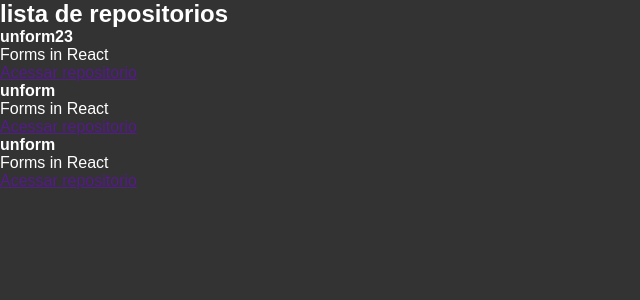
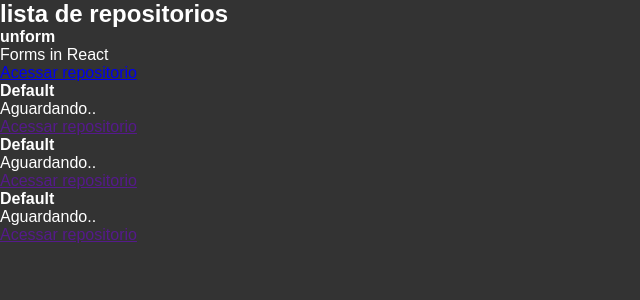
Before and after one commit to jailcomfranssa/React.js_com_Webpack-5, a React app: page / in a window 1280 px wide. Shown: the top 300 px of the page, without its empty margins (0-640 px from the left). Built offline with nearby package versions, Linux system fonts and the light colour scheme.

Commit message:
Propriedades no React

```diff
--- /dev/null
+++ b/src/components/RepositoryItem.jsx
@@ -0,0 +1,12 @@
+import React from 'react'
+
+export const RepositoryItem = (props) => {
+    return (
+        <li>
+            <strong>{props.repository?.name ?? "Default"}</strong>
+            <p>{props.repository?.description ?? "Aguardando.."}</p>
+            <a href={props.repository?.link ?? ""}> Acessar repositorio</a>
+        </li>
+
+    )
+}
--- a/src/components/RepositoryList.jsx
+++ b/src/components/RepositoryList.jsx
@@ -1,35 +1,25 @@
-const repositoryName = 'unform23'
+import { RepositoryItem } from "./RepositoryItem"
 
-export function RespositoryList(){
-    return(
+const repository = {
+    name: 'unform',
+    description: 'Forms in React',
+    link:'https://github.com'
+}
+
+export function RespositoryList() {
+    return (
         <section className="repository-list">
             <h1>lista de repositorios</h1>
 
             <ul>
-                <li>
-                    <strong>{repositoryName}</strong>
-                    <p>Forms in React</p>
-                    <a href="">
-                        Acessar repositorio
-                    </a>
-                </li>
+                <RepositoryItem repository={repository}/>
 
-                <li>
-                    <strong>unform</strong>
-                    <p>Forms in React</p>
-                    <a href="">
-                        Acessar repositorio
-                    </a>
-                </li>
+                <RepositoryItem />
 
-                <li>
-                    <strong>unform</strong>
-                    <p>Forms in React</p>
-                    <a href="">
-                        Acessar repositorio
-                    </a>
-                </li>
+                <RepositoryItem />
+                <RepositoryItem />
             </ul>
+
         </section>
     )
 }
```
